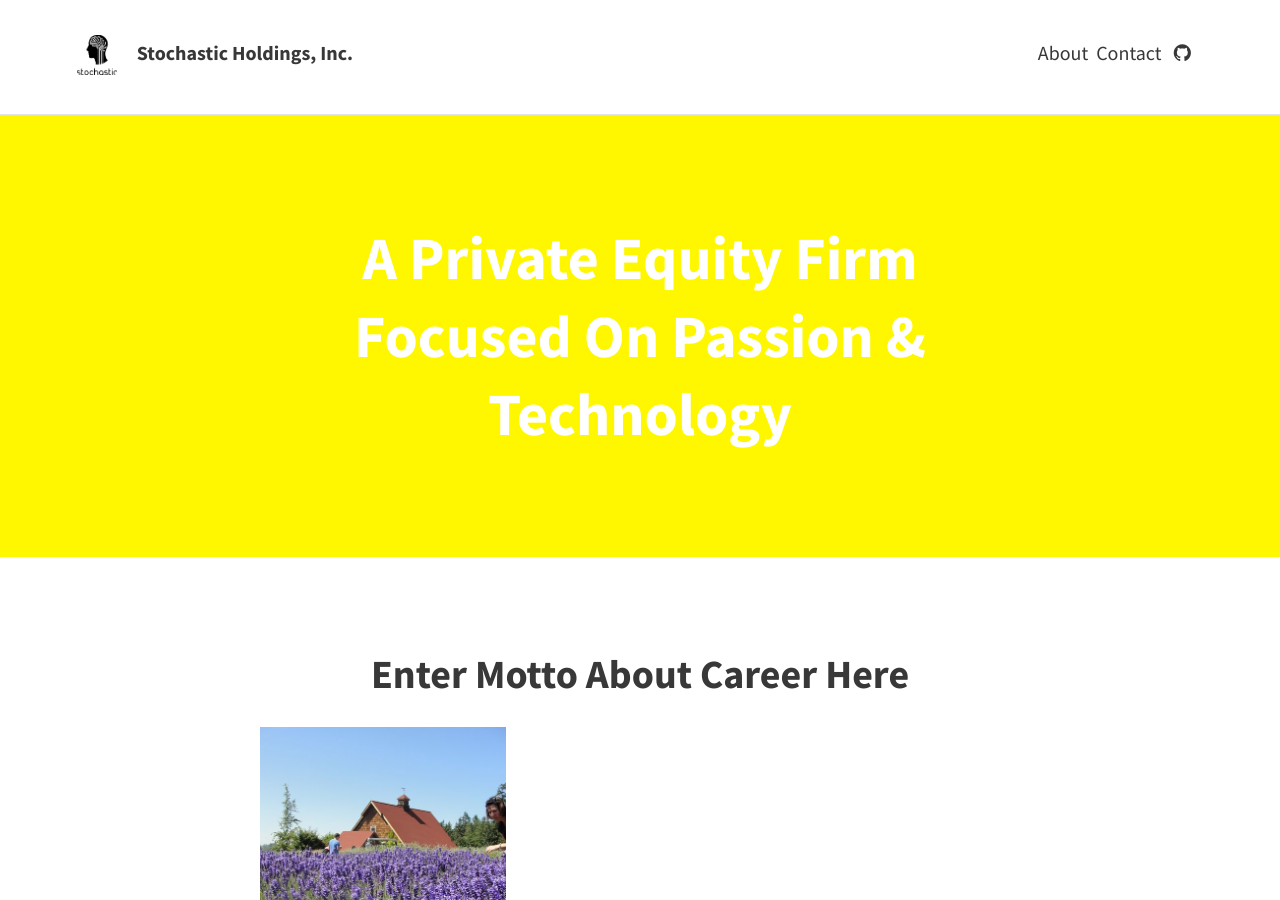
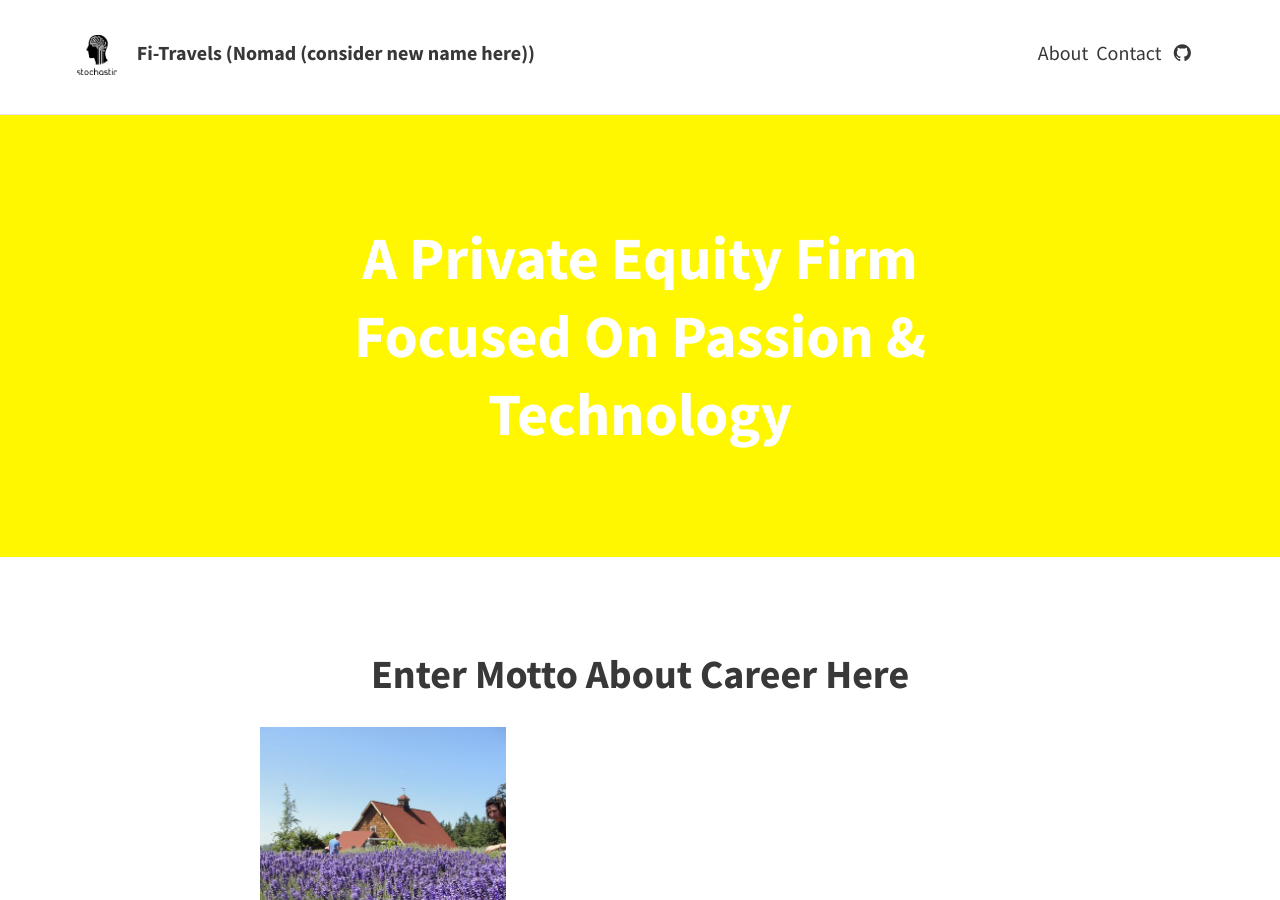
Before and after one commit to StochasticHoldings/fi-travel, a Jekyll site: the page built from index.html, in a window 1280 px wide and 900 px high. Built offline with Jekyll 4.4.1, drawn with Linux system fonts in a browser that asks for light colours; nearby versions of some CDN libraries; the list of posts is cut into pages by our own code.

```diff
--- a/_config.yml
+++ b/_config.yml
@@ -5,10 +5,10 @@ url: "0.0.0.0" # the base hostname & protocol for your site
 # THEME-SPECIFIC CONFIGURATION
 theme_settings:
   # Meta
-  title: Stochastic Holdings, Inc.
+  title: Fi-Travels (Nomad (consider new name here))
   avatar: avatar.png
   gravatar: # Email MD5 hash
-  description: "A Private Equity Firm Focused On Passion & Technology" # used by search engines
+  description: "Fiona's Damn Blog" # used by search engines
 
   # Header and footer text
   header_text: >
```
